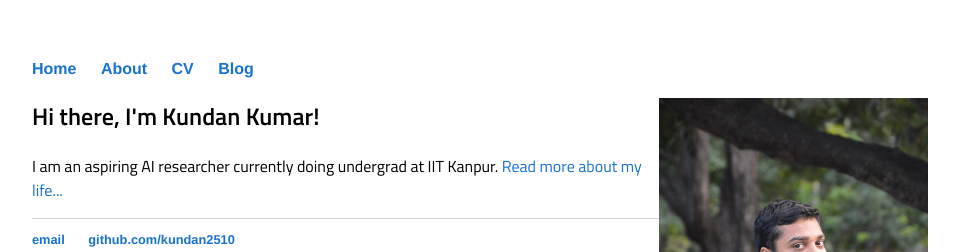
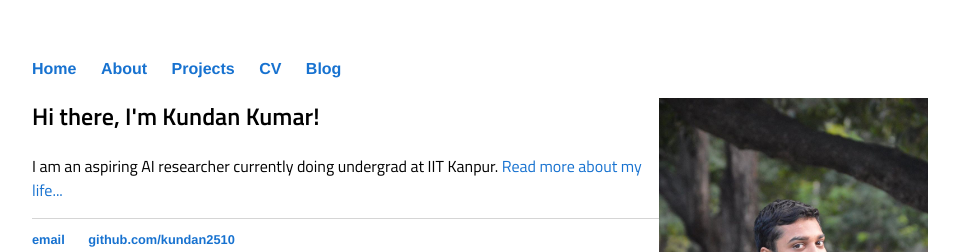
Before and after one commit to kundan2510/kundan2510.github.io, a Jekyll site: the page built from index.html, in a window 1280 px wide. Shown: the top 252 px of the page, without its empty margins (160-1119 px from the left). Built offline with Jekyll 4.4.1, drawn with Linux system fonts in a browser that asks for light colours.

Commit message:
Update default.html

```diff
--- a/_layouts/default.html
+++ b/_layouts/default.html
@@ -11,6 +11,7 @@
 	    		<ul>
 	        		<li><a href="/">Home</a></li>
 		        	<li><a href="/about.html">About</a></li>
+		        	<li><a href="/projects.html">Projects</a></li>
 	        		<li><a href="/cv.pdf">CV</a></li>
 	        		<li><a href="/blog">Blog</a></li>
 	    		</ul>
```
